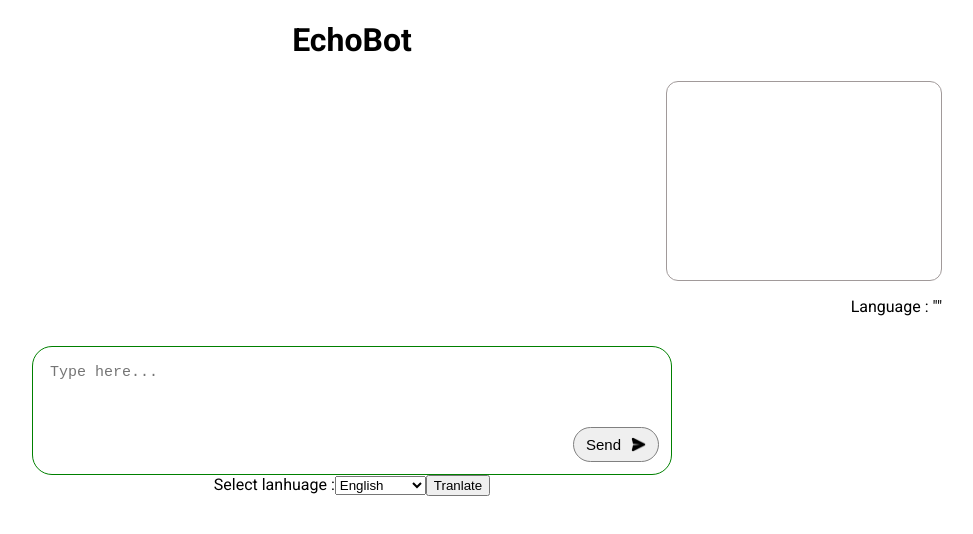
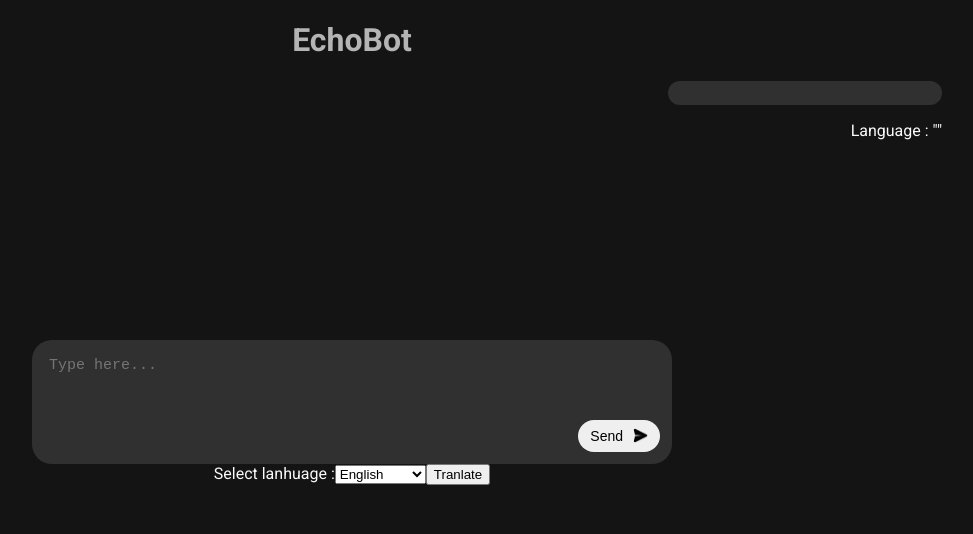
Before and after one commit to DavidMartinYusufu/HNG12--AI-PoweredTextProcessingInterface-Stage3, a React (Vite) app: page / in a window 1280 px wide. Shown: the top 534 px of the page, without its empty margins (288-1261 px from the left). Built offline with nearby package versions, Linux system fonts and the light colour scheme.

Commit message:
added more styles and made the source lang dynamic

```diff
--- a/src/App.css
+++ b/src/App.css
@@ -7,41 +7,5 @@
 body {
   margin: 0%;
   padding: 0%;
+  background-color: #141414;
 }
-
-/*
-.logo {
-  height: 6em;
-  padding: 1.5em;
-  will-change: filter;
-  transition: filter 300ms;
-}
-.logo:hover {
-  filter: drop-shadow(0 0 2em #646cffaa);
-}
-.logo.react:hover {
-  filter: drop-shadow(0 0 2em #61dafbaa);
-}
-
-@keyframes logo-spin {
-  from {
-    transform: rotate(0deg);
-  }
-  to {
-    transform: rotate(360deg);
-  }
-}
-
-@media (prefers-reduced-motion: no-preference) {
-  a:nth-of-type(2) .logo {
-    animation: logo-spin infinite 20s linear;
-  }
-}
-
-.card {
-  padding: 2em;
-}
-
-.read-the-docs {
-  color: #888;
-} */
--- a/src/components/Home.css
+++ b/src/components/Home.css
@@ -1,17 +1,21 @@
 h1 {
   text-align: center;
+  color: #b4b4b4;
 }
+
 .output-section {
   /* border: 1px solid green; */
   display: flex;
   /* align-self: end; */
   justify-content: end;
-  min-height: 200px;
+  /* min-height: 200px; */
+  color: #fafafa;
 }
 
 .output-box {
   max-width: 250px;
-  border: 1px solid rgb(161, 154, 154);
+  /* border: 1px solid rgb(161, 154, 154); */
+  background-color: #303030;
   /* box-shadow: rgb(2, 225, blue); */
   width: 100%;
   padding: 12px;
@@ -36,7 +40,8 @@
   align-self: flex-end;
   flex-direction: row-reverse;
   padding-right: 20px;
-  margin-bottom: 20px;
+  margin-bottom: 200px;
+  color: #fafafa;
 }
 
 @media (min-width: 40em) {
@@ -101,11 +106,11 @@
   /* align-items: end; */
   justify-content: space-between;
   gap: 8px;
-  border: 1px solid green;
   min-height: 50px;
   /* width: 50%; */
   border-radius: 20px;
   padding: 12px;
+  background-color: #303030;
 }
 
 .input-section textarea {
@@ -117,6 +122,8 @@
   min-height: 50px;
   font-size: 15px;
   resize: none;
+  background-color: #303030;
+  color: #fafafa;
 }
 
 .send-btn {
@@ -127,9 +134,9 @@
   align-self: flex-end;
   gap: 10px;
   border-radius: 20px;
-  border: 1px solid gray;
+  border: none;
   padding: 8px 12px;
-  font-size: 15px;
+  font-size: 14px;
   cursor: pointer;
 }
 
@@ -137,3 +144,8 @@
   width: 15px;
   height: 15px;
 }
+
+
+label {
+  color: #fafafa;
+}
--- a/src/components/Home.jsx
+++ b/src/components/Home.jsx
@@ -67,7 +67,7 @@
         if (availTranslateLanguage == "readily") {
           // Create a translator that translates from English to French.
           translator = await self.ai.translator.create({
-            sourceLanguage: "en",
+            sourceLanguage: `${langType}`,
             targetLanguage: `${selectLang}`,
           });
 
```
